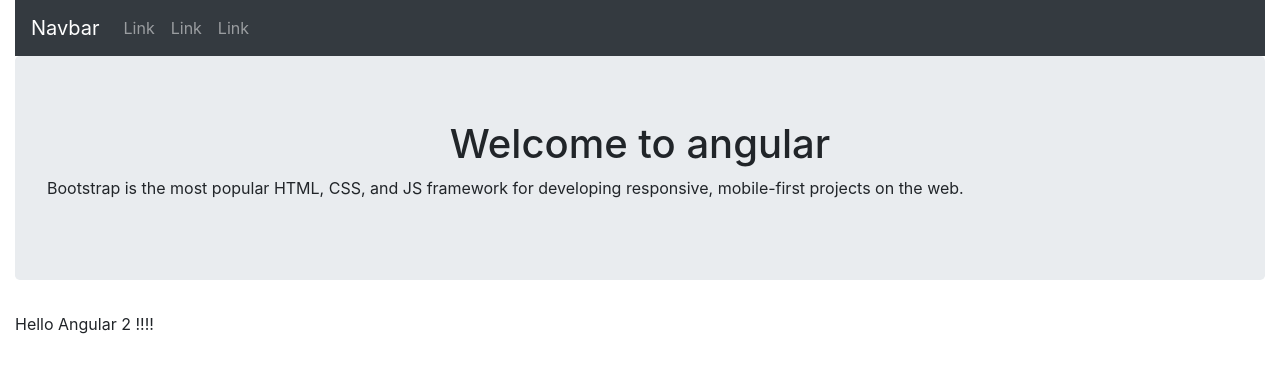
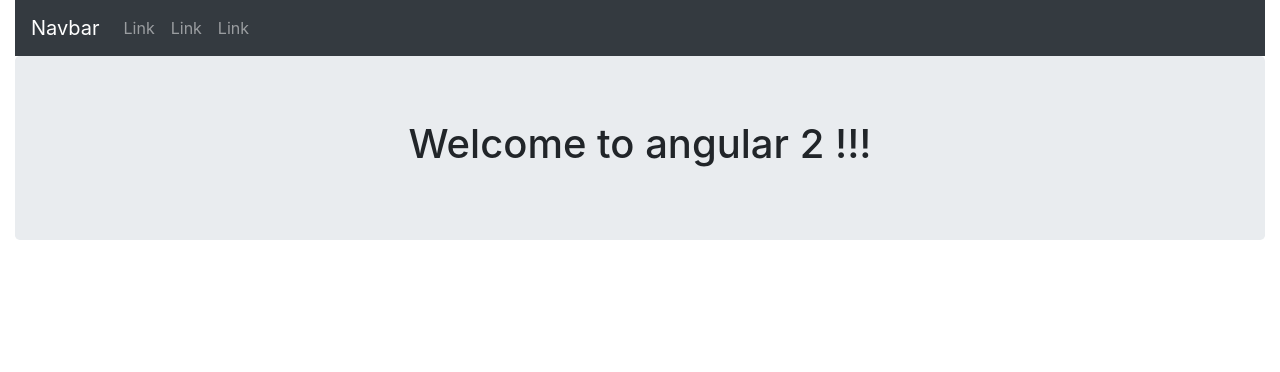
Before and after one commit to Itsjeet007y1/Hello-Angular, an Angular app: page / in a window 1280 px wide. Shown: the top 372 px of the page. Built offline with nearby package versions, Linux system fonts and the light colour scheme.

Commit message:
remove extra p

```diff
--- a/src/app/app.component.html
+++ b/src/app/app.component.html
@@ -20,10 +20,8 @@
       </div>
     </nav>
 <div class="jumbotron">
-  <h1 class="text-center">Welcome to angular</h1>
-  <p>Bootstrap is the most popular HTML, CSS, and JS framework for developing responsive, mobile-first projects on the web.</p>
+  <h1 class="text-center">Welcome to angular 2 !!!</h1>
 </div>
-<p>Hello Angular 2 !!!!</p>
 </div>
 
 <router-outlet></router-outlet>
```
